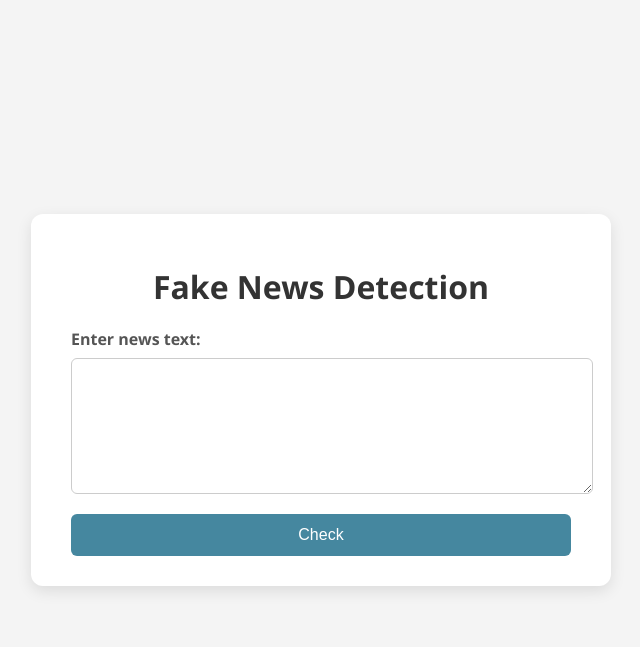
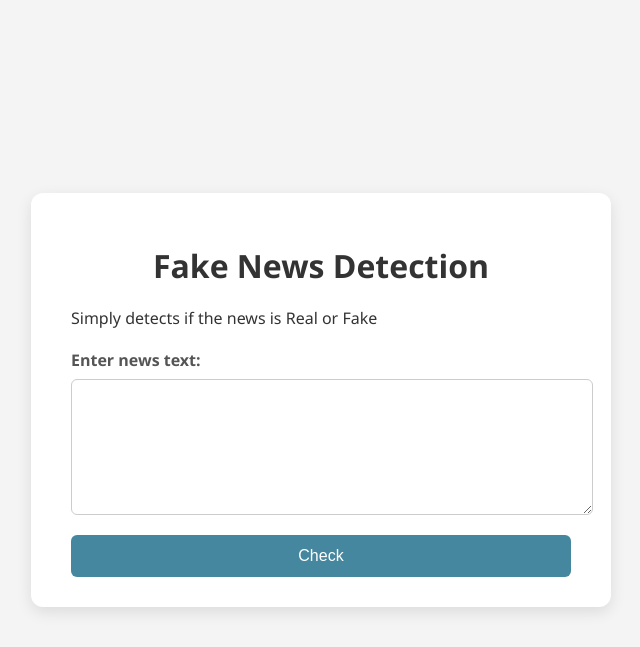
Before and after one commit to Maham707/Fake-News-Detector, a Flask app: page / in a window 1280 px wide. Shown: the top 647 px of the page, without its empty margins (319-959 px from the left). Run offline with Flask 3, Linux system fonts and the light colour scheme; parts of the project's set-up code (start-up, migrations or seed data) failed here and were passed over.

Commit message:
Simple HTML form

```diff
--- a/templates/index.html
+++ b/templates/index.html
@@ -9,6 +9,7 @@
 <body>
     <div class="container">
         <h1>Fake News Detection</h1>
+        <p>Simply detects if the news is Real or Fake</p>
         <form method="POST">
             <label for="text">Enter news text:</label>
             <textarea id="text" name="text" rows="6" cols="50" required></textarea>
```
